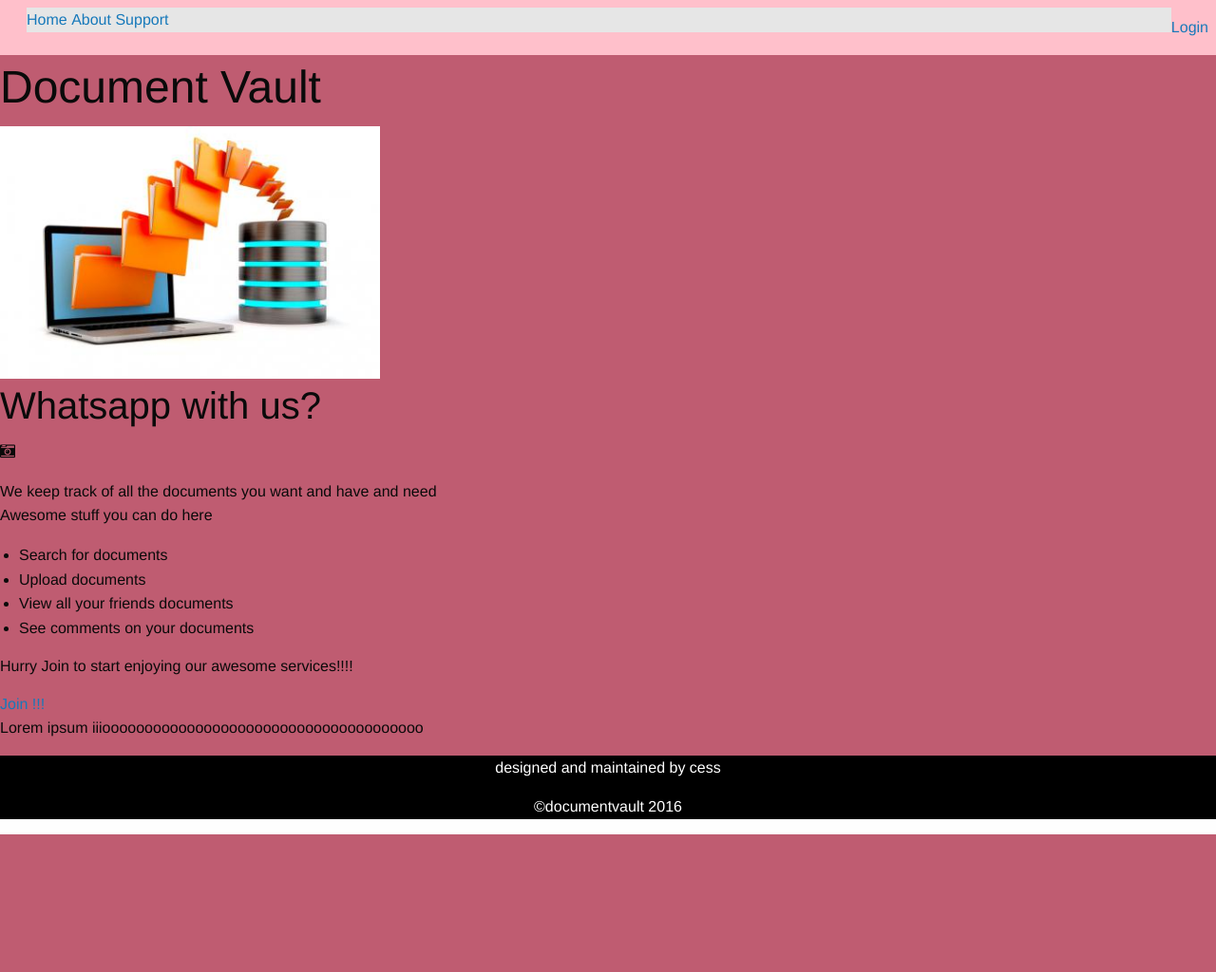
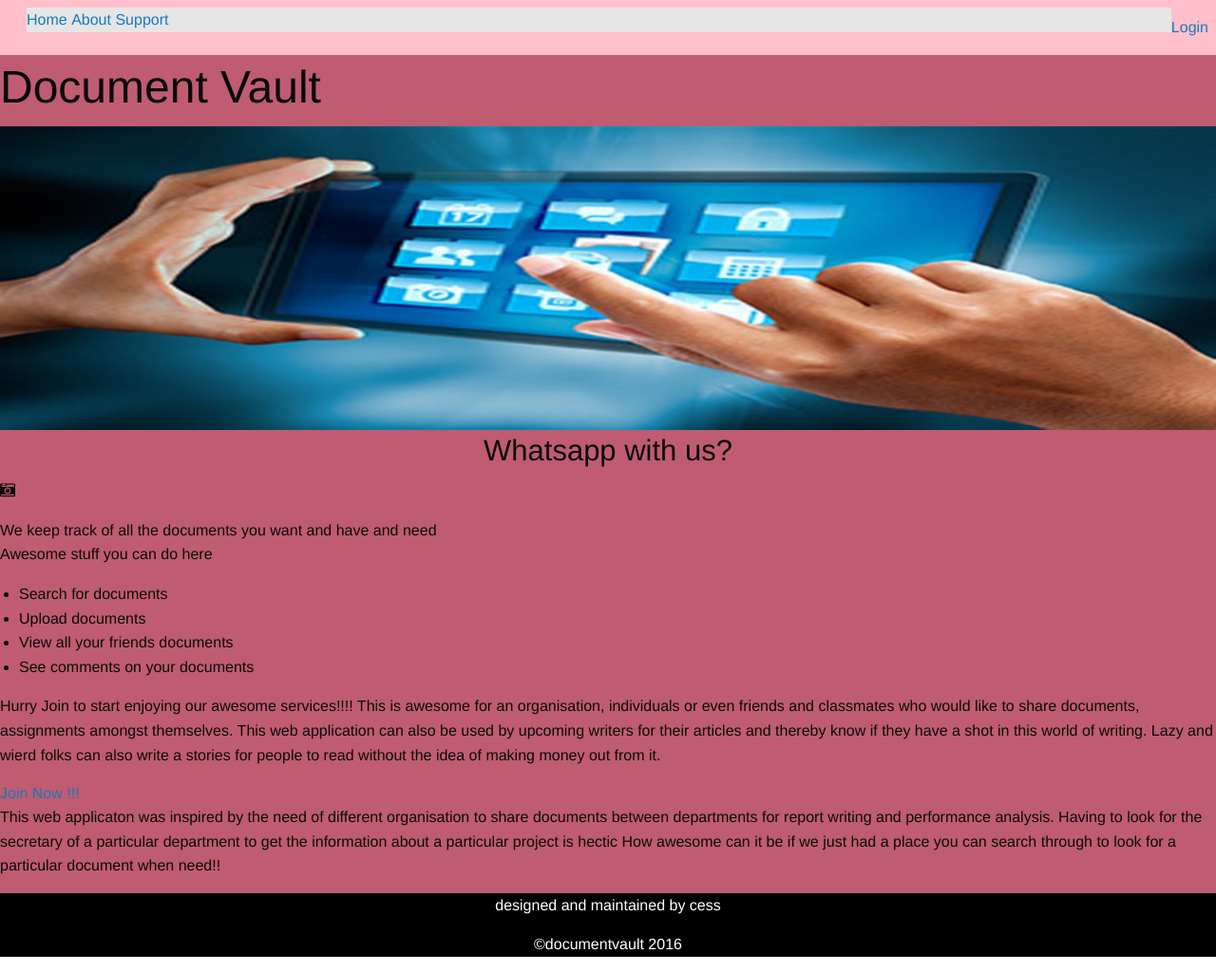
Before and after one commit to cesswairimu/documentvault, a Rails app: page / in a window 1280 px wide. Shown: the whole page at 95% size. Before the commit the page ends 879 px from the top, so only its background shows below. Run offline with Rails 7, Linux system fonts and the light colour scheme; style sheets or scripts are compiled from the project's sources; some libraries are stand-ins or nearby versions.

Commit message:
style the content of the page

```diff
--- a/app/views/docpages/about.html.erb
+++ b/app/views/docpages/about.html.erb
@@ -1,5 +1,6 @@
+<div class="row">
 <h1> About Document Vault </h1>
-<%= image_tag("pad.jpg", width: "400", height: "200", alt: "logo") %>
+<%= image_tag("docu1.jpg") %>
 <p>We keep track of all the documents you want and have and need
 Awesome stuff you can do here
 <ul>
@@ -19,3 +20,4 @@ documents or store a ridiculously large number of files
 
 </p>
 </body>
+</div>
--- a/app/views/docpages/home.html.erb
+++ b/app/views/docpages/home.html.erb
@@ -1,11 +1,11 @@
 <div class="row">
         <h1> Document Vault</h1>
-    <div class="medium-4 columns">
-        <%= image_tag("docu.jpg", width: "400", height: "180", alt: "logo") %>
-    </div>
+    <%# <div class="medium-4 columns"> %>
+        <%= image_tag("pad3.jpg") %>
+    <%# </div> %>
 </div>
 <div class="row">
-    <h2> Whatsapp with us?</h2>
+    <h3 align="center"> Whatsapp with us?</h3>
     <div class="medium-4 columns">
         <p><%= fa_icon "camera-retro" %></p>
 
@@ -20,12 +20,22 @@
         <p>
     </div>
     <div class="medium-4 columns">
-        Hurry Join to start enjoying our awesome services!!!!</p>
+        <p> Hurry Join to start enjoying our awesome services!!!!
+        This is awesome for an organisation, individuals or even friends and
+        classmates who would like to share documents, assignments amongst themselves.
+        This web application can also be used by upcoming writers for their articles and
+        thereby know if they have a shot in this world of writing.
+        Lazy and wierd folks can also  write a stories for people to read without
+        the idea of making money out from it.</p>
         <% unless logged_in? %>
-            <%= link_to "Join !!!", join_path %>
+            <%= link_to "Join Now !!!", join_path %>
         <% end %>
     </div>
     <div class="medium-4 columns">
-        <p>Lorem ipsum iiioooooooooooooooooooooooooooooooooooooo</p>
+        <p> This web applicaton was inspired by the need of different organisation to share documents
+        between departments for report writing and performance analysis.
+        Having to look for the secretary of a particular department to get the information about a particular project is hectic
+        How awesome can it be if we just had a place you can search through to look for a particular document when need!!
+        </p>
     </div>
 </div>
```
Also changed, not shown: app/assets/images/docu1.jpg (added), app/assets/images/pad1.jpg (added), app/assets/images/pad2.jpg (added), app/assets/images/pad3.jpg (added).
